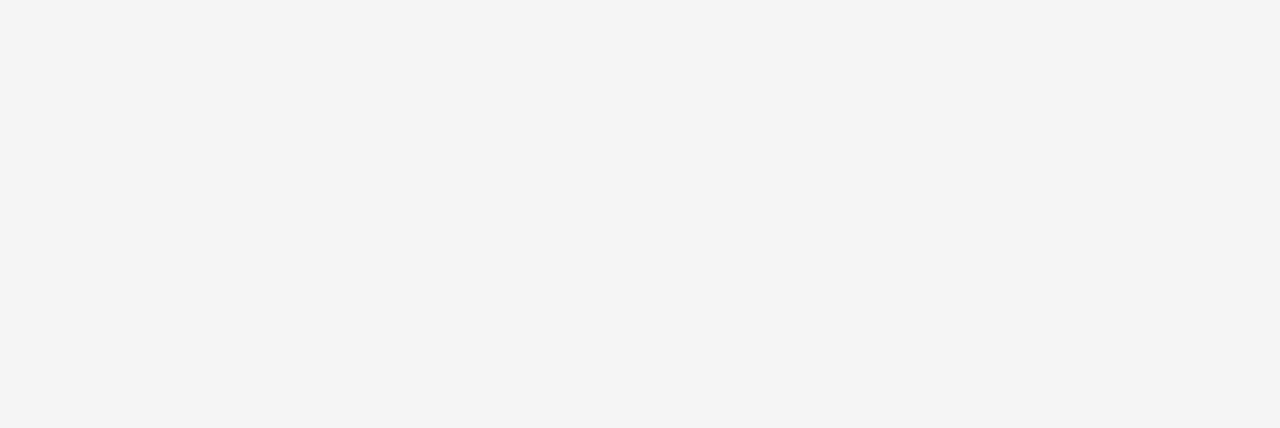
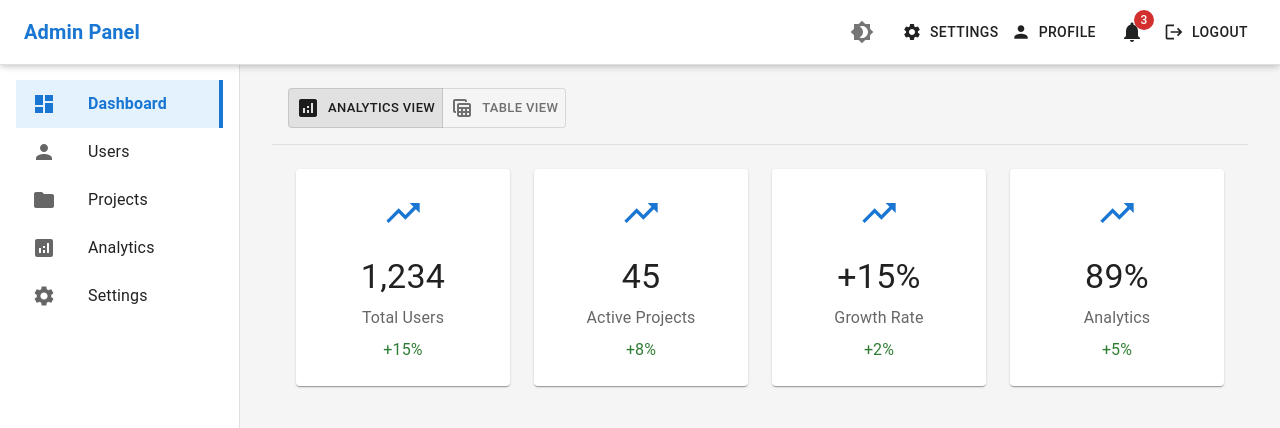
Before and after one commit to Ankit-83/Admin-Portal, a React (Create React App) app: page /dashboard/analyticview in a window 1280 px wide. Before the commit this address had no page. Shown: the top 428 px of the page. Built offline with nearby package versions, Linux system fonts and the light colour scheme; sample sign-in values are in the browser's storage.

Commit message:
update path

```diff
--- a/src/App.js
+++ b/src/App.js
@@ -34,7 +34,7 @@ function AppContent() {
           <Route path="/" element={<Navigate to="/dashboard" replace />} />
           <Route path="/dashboard" element={<Layout onLogout={handleLogout}><Dashboard /></Layout>}>
             <Route index element={<Dashboard />} />
-            <Route path="analyticsview" element={<Dashboard />} />
+            <Route path="analyticview" element={<Dashboard />} />
             <Route path="tableview" element={<Dashboard />} />
           </Route>
           <Route path="/users" element={<Layout onLogout={handleLogout}><Users /></Layout>} />
--- a/src/pages/Dashboard.jsx
+++ b/src/pages/Dashboard.jsx
@@ -9,14 +9,14 @@ import { useNavigate, useLocation } from 'react-router-dom';
 function Dashboard() {
   const navigate = useNavigate();
   const location = useLocation();
-  const [view, setView] = useState('analyticsview');
+  const [view, setView] = useState('analyticview');
 
   useEffect(() => {
     const currentView = location.pathname.split('/').pop();
-    if (currentView === 'analyticsview' || currentView === 'tableview') {
+    if (currentView === 'analyticview' || currentView === 'tableview') {
       setView(currentView);
     } else {
-      navigate('analyticsview', { replace: true });
+      navigate('analyticview', { replace: true });
     }
   }, [location, navigate]);
 
@@ -53,7 +53,7 @@ function Dashboard() {
             onChange={handleViewChange}
             size="small"
           >
-            <ToggleButton value="analyticsview" aria-label="analytics view">
+            <ToggleButton value="analyticview" aria-label="analytics view">
               <AnalyticsIcon sx={{ mr: 1 }} /> Analytics View
             </ToggleButton>
             <ToggleButton value="tableview" aria-label="table view">
@@ -62,7 +62,7 @@ function Dashboard() {
           </ToggleButtonGroup>
         }
       />
-      {view === 'analyticsview' ? (
+      {view === 'analyticview' ? (
         <Box sx={{ p: 3 }}>
           <Grid container spacing={3}>
             {stats.map((stat, index) => (
```
